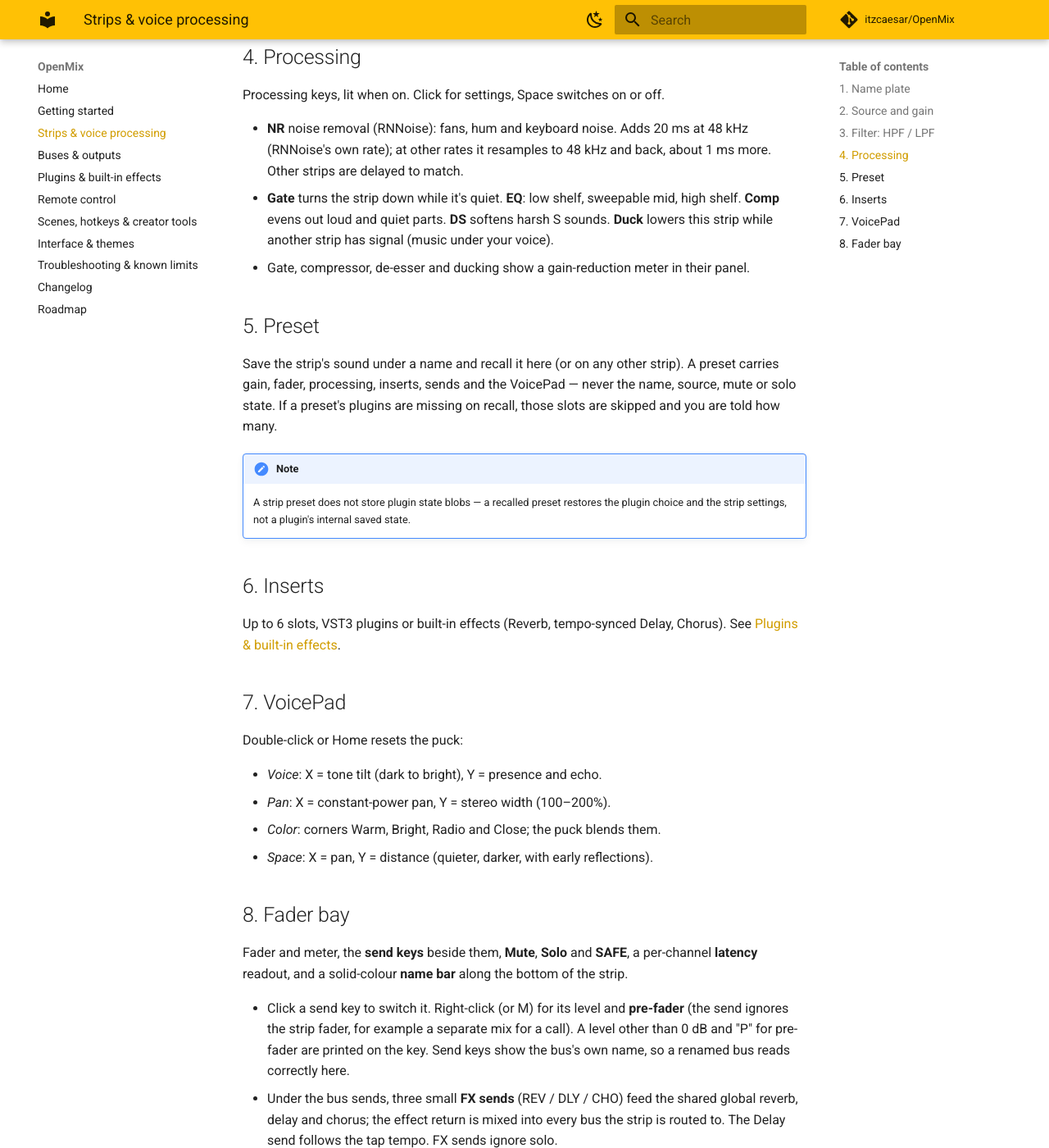
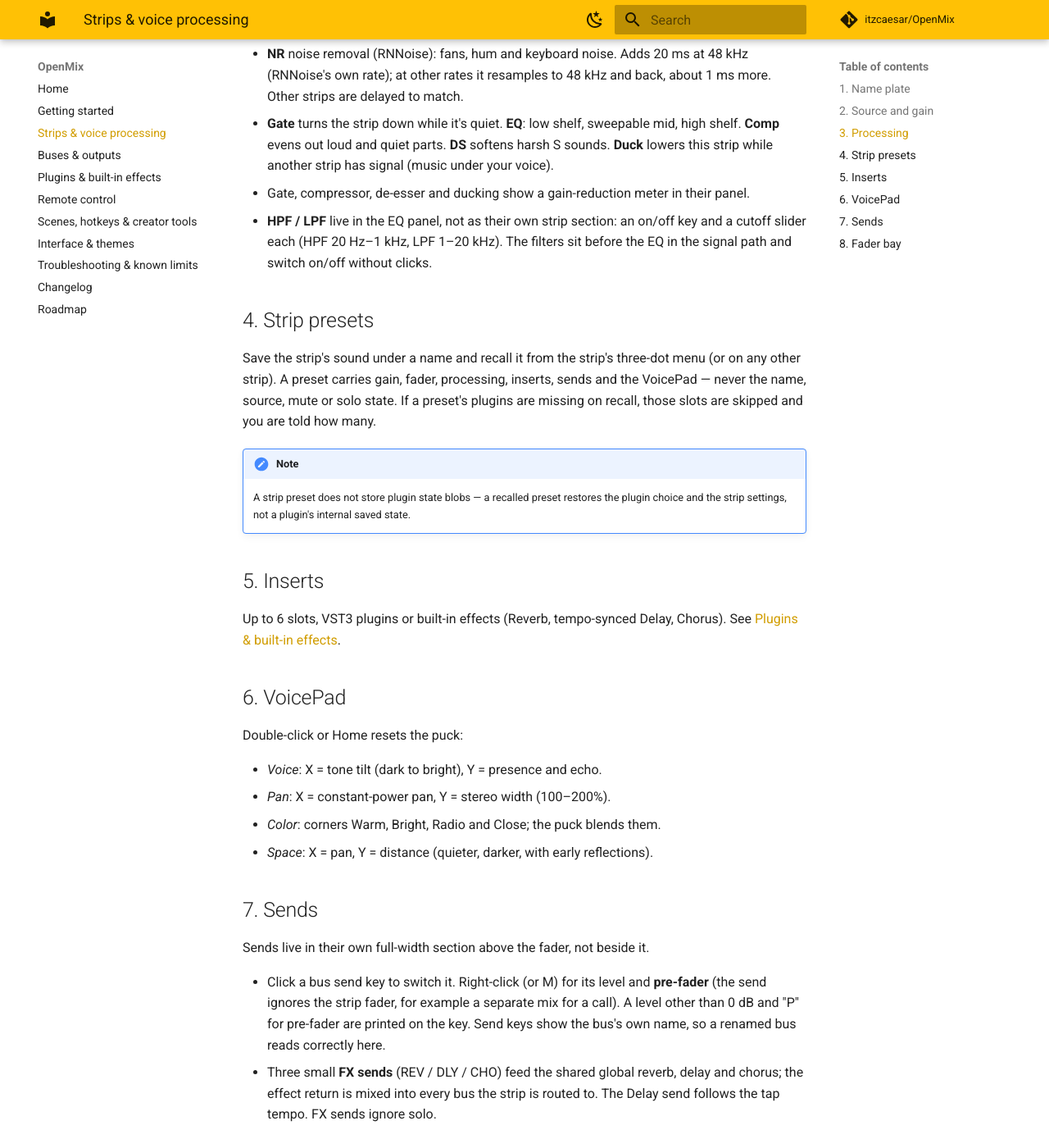
Before and after one commit to itzcaesar/OpenMix, an MkDocs documentation site: the page built from website/docs/docs/strips.md, in a window 1280 px wide and 1400 px high, scrolled down 983 px. Shown: the whole window at 82% size. Built offline with MkDocs 1.6.1 and Material for MkDocs 9.7.7, drawn with Linux system fonts in a browser that asks for light colours; comment, search, counter and statistics services are not loaded; some of the changed text lies outside the part shown.

Commit message:
Fix docs to match the new desk layout (e9d635e)

```diff
--- a/website/docs/docs/strips.md
+++ b/website/docs/docs/strips.md
@@ -1,14 +1,17 @@
 # Strips & voice processing
 
 Up to 8 input strips, added and removed at runtime with **+ Strip**.
-Each strip, top to bottom, in the order the audio flows:
+Each strip, top to bottom, in the order the audio flows — INPUT,
+PROCESSING, INSERTS, VOICE PAD, SENDS, FADER. There is no PRESET or
+FILTER section on the strip: presets and solo-safe live in the strip's
+three-dot menu, and HPF/LPF live in the EQ panel.
 
 ## 1. Name plate
 
 Double-click, Enter or F2 to rename. The three-dot menu holds rename,
-colour, mono, invert polarity, and remove the strip. The strip's colour
-shows as a thin cap on the name plate and as a solid name bar along the
-bottom of the strip.
+colour, mono, invert polarity, solo-safe, strip presets, and remove the
+strip. The strip's colour shows as a thin cap on the name plate and as a
+solid name bar along the bottom of the strip.
 
 ## 2. Source and gain
 
@@ -31,13 +34,7 @@ Sources:
   without a virtual cable. Devices OpenMix itself plays into are greyed
   out, because capturing them would feed the sound back into itself.
 
-## 3. Filter: HPF / LPF
-
-**HPF** and **LPF** keys with a cutoff knob each (HPF 20 Hz–1 kHz,
-LPF 1–20 kHz). The filters sit before the EQ and switch on/off without
-clicks.
-
-## 4. Processing
+## 3. Processing
 
 Processing keys, lit when on. Click for settings, Space switches on or off.
 
@@ -50,26 +47,30 @@ Processing keys, lit when on. Click for settings, Space switches on or off.
   strip has signal (music under your voice).
 - Gate, compressor, de-esser and ducking show a gain-reduction meter in
   their panel.
+- **HPF / LPF** live in the EQ panel, not as their own strip section: an
+  on/off key and a cutoff slider each (HPF 20 Hz–1 kHz, LPF 1–20 kHz).
+  The filters sit before the EQ in the signal path and switch on/off
+  without clicks.
 
-## 5. Preset
+## 4. Strip presets
 
-Save the strip's sound under a name and recall it here (or on any other
-strip). A preset carries gain, fader, processing, inserts, sends and the
-VoicePad — never the name, source, mute or solo state. If a preset's
-plugins are missing on recall, those slots are skipped and you are told
-how many.
+Save the strip's sound under a name and recall it from the strip's
+three-dot menu (or on any other strip). A preset carries gain, fader,
+processing, inserts, sends and the VoicePad — never the name, source,
+mute or solo state. If a preset's plugins are missing on recall, those
+slots are skipped and you are told how many.
 
 !!! note
     A strip preset does not store plugin state blobs — a recalled preset
     restores the plugin choice and the strip settings, not a plugin's
     internal saved state.
 
-## 6. Inserts
+## 5. Inserts
 
 Up to 6 slots, VST3 plugins or built-in effects (Reverb, tempo-synced
 Delay, Chorus). See [Plugins & built-in effects](plugins.md).
 
-## 7. VoicePad
+## 6. VoicePad
 
 Double-click or Home resets the puck:
 
@@ -78,28 +79,33 @@ Double-click or Home resets the puck:
 - *Color*: corners Warm, Bright, Radio and Close; the puck blends them.
 - *Space*: X = pan, Y = distance (quieter, darker, with early reflections).
 
-## 8. Fader bay
+## 7. Sends
 
-Fader and meter, the **send keys** beside them, **Mute**, **Solo** and
-**SAFE**, a per-channel **latency** readout, and a solid-colour **name
-bar** along the bottom of the strip.
+Sends live in their own full-width section above the fader, not beside it.
 
-- Click a send key to switch it. Right-click (or M) for its level and
+- Click a bus send key to switch it. Right-click (or M) for its level and
   **pre-fader** (the send ignores the strip fader, for example a separate
   mix for a call). A level other than 0 dB and "P" for pre-fader are
   printed on the key. Send keys show the bus's own name, so a renamed bus
   reads correctly here.
-- Under the bus sends, three small **FX sends** (REV / DLY / CHO) feed
-  the shared global reverb, delay and chorus; the effect return is mixed
-  into every bus the strip is routed to. The Delay send follows the tap
-  tempo. FX sends ignore solo.
+- Three small **FX sends** (REV / DLY / CHO) feed the shared global
+  reverb, delay and chorus; the effect return is mixed into every bus the
+  strip is routed to. The Delay send follows the tap tempo. FX sends
+  ignore solo.
+
+## 8. Fader bay
+
+Fader and meter, **Mute** and **Solo**, and a solid-colour **name bar**
+along the bottom of the strip. There is no per-strip latency readout on
+the desk.
+
 - **Solo** plays the strip alone on the **monitor bus** (A1 unless you
-  choose another in a bus menu). **SAFE** (solo-safe) keeps the strip
-  playing on the monitor bus while another strip is soloed. Stream and
-  call buses are not affected.
-- **Latency** is the strip's total (noise removal + plugins) in
-  milliseconds; the other strips are delayed to match it, so sends stay
-  aligned.
+  choose another in a bus menu). **SAFE** (solo-safe, in the strip's
+  three-dot menu) keeps the strip playing on the monitor bus while another
+  strip is soloed. Stream and call buses are not affected.
+- Latency is compensated, not displayed per strip: each strip is delayed
+  to match the slowest one (noise removal + plugins), so sends stay
+  aligned. The overall device latency is shown in the status bar.
 
 **Signal path:** gain, polarity/mono, DC blocker, noise removal, gate,
 HPF/LPF, EQ, compressor, de-esser, inserts, voice pad, ducking, latency
```
Also changed, not shown: CHANGELOG.md (+7 -5 lines), README.md (+28 -22 lines), ROADMAP.md (+1 -1 lines), docs/DESIGN.md (+2 -2 lines), website/docs/docs/changelog.md (+3 -2 lines), website/docs/docs/index.md (+3 -3 lines), website/docs/docs/interface.md (+4 -2 lines).
